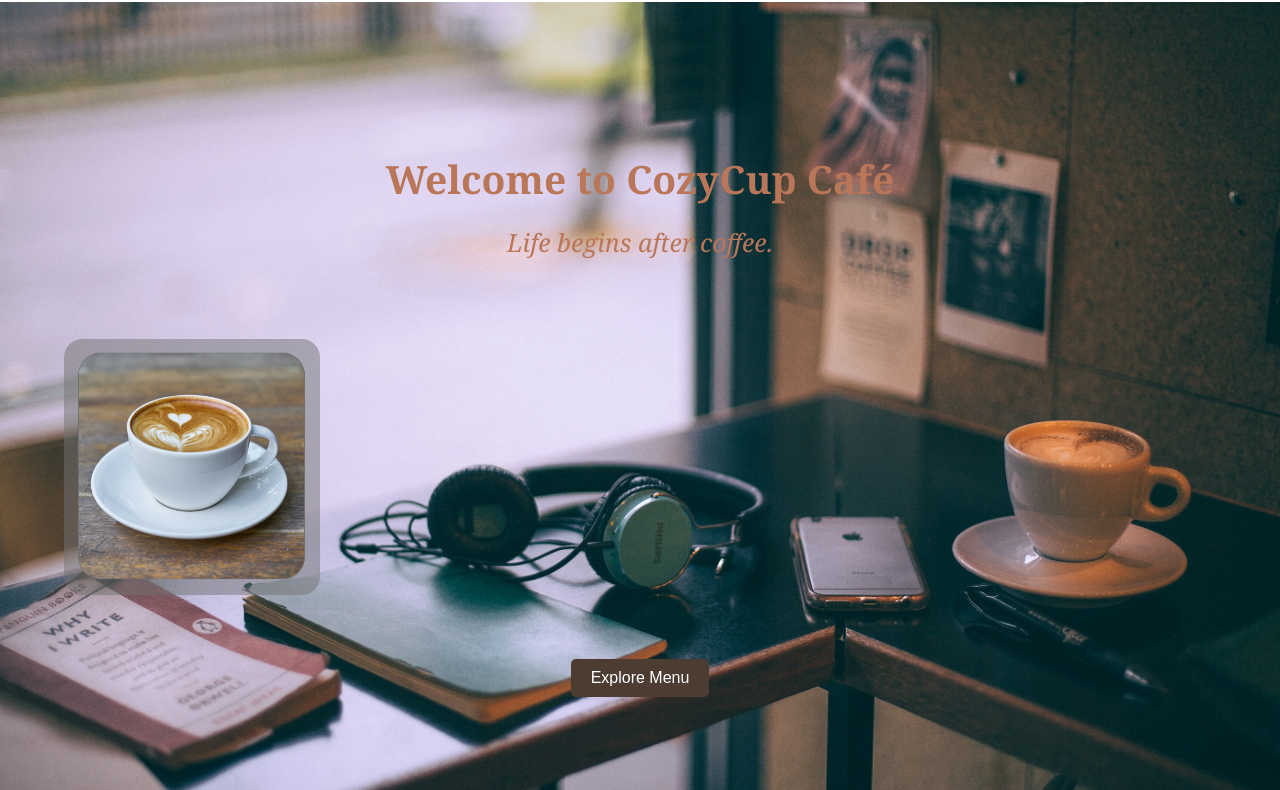
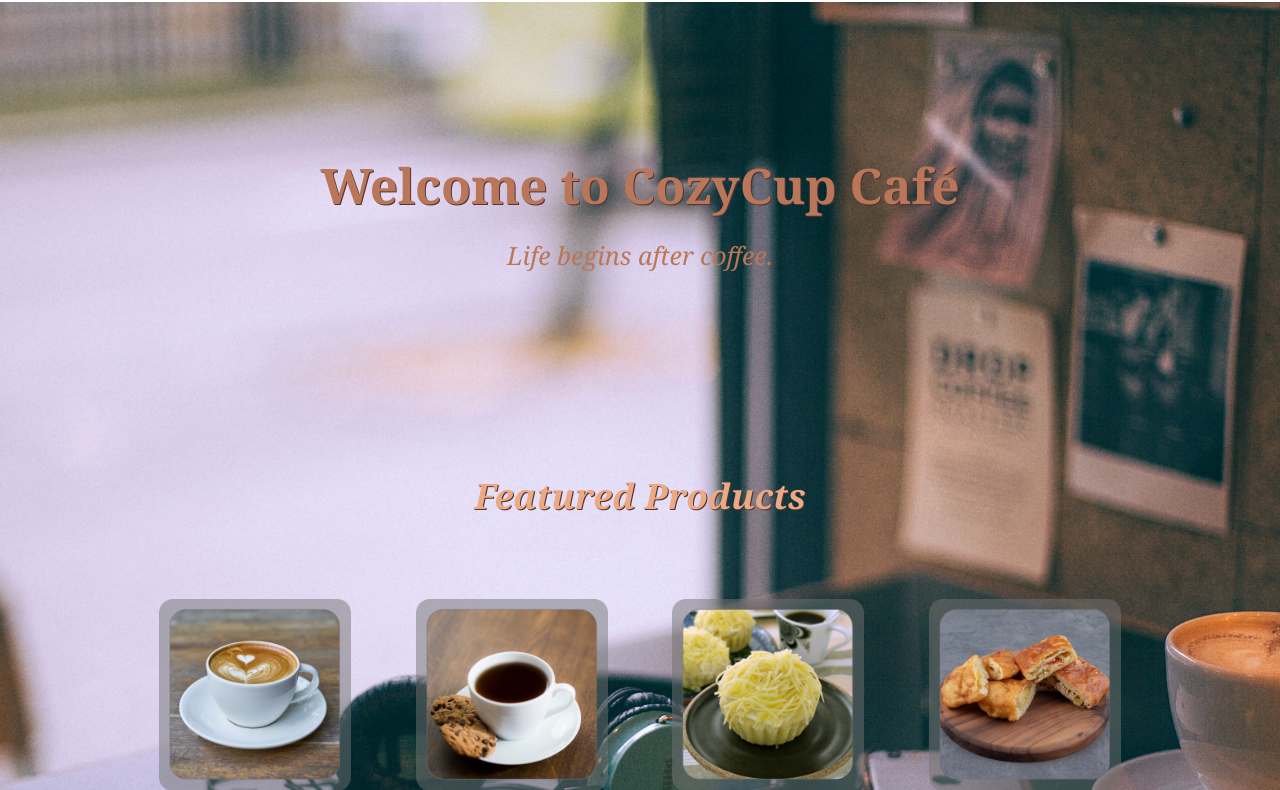
Before and after one commit to deej-0101/boilerplate, a plain HTML site: page index.html in a window 1280 px wide. Shown: the part 162-952 px from the top of the page. Drawn offline with Linux system fonts and the light colour scheme.

Commit message:
modify main

```diff
--- a/css/styles.css
+++ b/css/styles.css
@@ -54,25 +54,47 @@ nav a:hover {
 }
 
 .hero h1 {
-    font-size: 39px;
+    font-size: 49px;
     font-family: Georgia, 'Times New Roman', Times, serif;
     margin-bottom: 20px;
+    text-shadow: 1px 1px #533333;
 }
 
 .hero p {
     font-size: 25px;
     font-family: Georgia, 'Times New Roman', Times, serif;
     font-style: italic;
-    margin-bottom: 80px;
+    margin-bottom: 200px;
+}
+
+.hero h2 {
+    font-size: 35px;
+    font-family: Georgia, 'Times New Roman', Times, serif;
+    margin-bottom: 20px;
+    color: #eba984;
+    font-style: italic;
+    text-shadow: 1px 1px #533333;
+}
+
+.container{                     /*pics*/
+    display: inline-block;
+    margin: 30px;
+    margin-bottom: 250px;
+    margin-top: 60px;
+    font-family: Georgia, 'Times New Roman', Times, serif;
+
 }
 
 .cta-button {
-    display: inline-block;
+    display: block;
+    text-align: center;
     padding: 10px 20px;
     background-color: #4c3c32;
     color: white;
     text-decoration: none;
-    border-radius: 5px;
+    border-radius: 0px;
+    opacity: 85%;
+
 }
 
 .cta-button:hover {
--- a/index.html
+++ b/index.html
@@ -92,7 +92,7 @@
 
 .container {            /*added--*/
   position: relative;
-  width: 20%;
+  width: 15%;
   margin: 5%;
 }
 
@@ -110,9 +110,10 @@
   background-color: rgb(114, 74, 56);
   overflow: hidden;
   width: 0;
-  opacity: 50%;
+  opacity: 70%;
   height: 100%;
   transition: .5s ease;
+  border-radius: 6%;
 }
 
 .container:hover .overlay {
@@ -157,12 +158,31 @@
 
         <h1>Welcome to CozyCup Café</h1>
         <p>Life begins after coffee.</p>
+        <h2>Featured Products</h2>
         <div class="container">
             <img src="img/1.png" alt="civcoffe" class="image">
             <div class="overlay">
               <div class="text">Civet Coffee</div>
             </div>
-          </div>
+        </div>
+        <div class="container">
+            <img src="img/2.png" alt="bengcoffe" class="image">
+            <div class="overlay">
+              <div class="text">Benguet Coffee</div>
+            </div>
+        </div>
+        <div class="container">
+            <img src="img/3.png" alt="ensay" class="image">
+            <div class="overlay">
+              <div class="text">Ensaymada</div>
+            </div>
+        </div>
+        <div class="container">
+            <img src="img/4.png" alt="buko" class="image">
+            <div class="overlay">
+              <div class="text">Buko Pie</div>
+            </div>
+        </div>
         <a href="#menu" class="cta-button">Explore Menu</a>
     </section>
 
```
